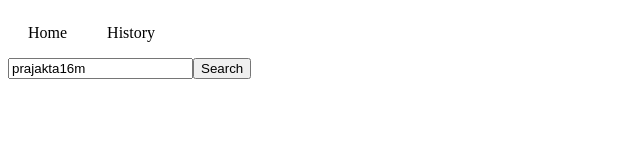
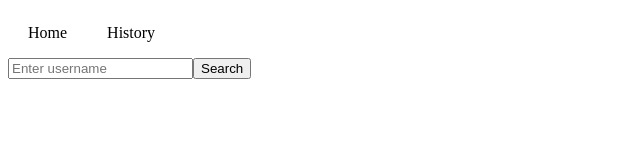
Before and after one commit to prajakta16m/ng-freshprints-assignment, an Angular app: page /home in a window 1280 px wide. Shown: the top 160 px of the page, without its empty margins (0-640 px from the left). Built offline with nearby package versions, Linux system fonts and the light colour scheme.

Commit message:
1 file modified

```diff
--- a/src/app/home/home.component.ts
+++ b/src/app/home/home.component.ts
@@ -8,7 +8,7 @@ import { UserService } from '../user.service';
   styleUrls: ['./home.component.css'],
 })
 export class HomeComponent implements OnInit {
-  public username: any = 'prajakta16m';
+  public username: any = '';
   public displayUser: User = null;
   public storedUsers = [];
 
@@ -17,8 +17,11 @@ export class HomeComponent implements OnInit {
   search() {
     if (this.username.length == 0) return;
 
-    this.displayUser = this.getUser();
+    /* this.displayUser = this.getUser();
     if (this.displayUser == null) {
+
+    } */
+
     // Make API call
     this.userService.getUser(this.username).subscribe(
       (user) => {
@@ -35,7 +38,6 @@ export class HomeComponent implements OnInit {
       // API Error
     }
     );
-    }
   }
 
   updateLocalStorage() {
```
Lines whose indentation alone changed are shown as unchanged.
